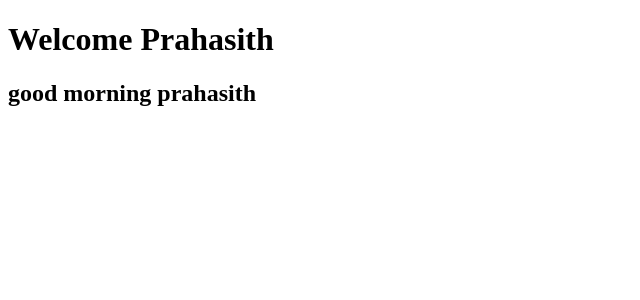
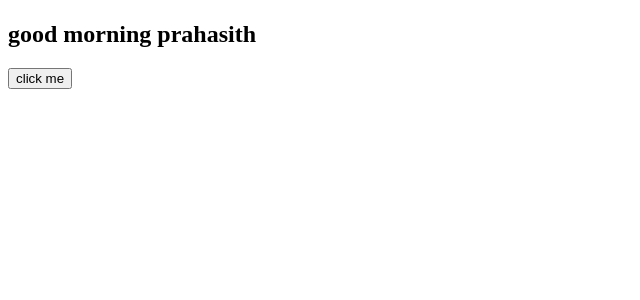
Before and after one commit to Prahasithk93/Angular-Practice, an Angular app in the folder check/: page / in a window 1280 px wide. Shown: the top 300 px of the page, without its empty margins (0-640 px from the left). Built offline with nearby package versions, Linux system fonts and the light colour scheme.

Commit message:
component interaction child to parent

```diff
--- a/check/src/app/angular/angular.component.ts
+++ b/check/src/app/angular/angular.component.ts
@@ -1,18 +1,26 @@
-import { Component, OnInit, Input } from '@angular/core';
+import { Component, OnInit, Input, Output, EventEmitter } from '@angular/core';
 
 @Component({
   selector: 'app-angular',
   template: `
     <h2>{{"good morning "+name}}</h2>
+    <button (click)="fireEvent()">click me</button>
   `,
   styleUrls: ['./angular.component.css']
 })
 export class AngularComponent implements OnInit {
 
   @Input('parentData') public name: any;
+  @Output() public childEvent=new EventEmitter();
   constructor() { }
 
   ngOnInit(): void {
   }
+  fireEvent(){
+    this.childEvent.emit('Hey prahasith');
+  }
 
 }
+function output() {
+  throw new Error('Function not implemented.');
+}
--- a/check/src/app/app.component.html
+++ b/check/src/app/app.component.html
@@ -1,4 +1,4 @@
-<h1>Welcome Prahasith</h1>
-<app-angular [parentData]="name"></app-angular>
+<h1>{{message}}</h1>
+<app-angular (childEvent)="message=$event" [parentData]="name"></app-angular>
 <!-- <app-test1></app-test1> -->
 <!-- <app-angular></app-angular> -->
--- a/check/src/app/app.component.ts
+++ b/check/src/app/app.component.ts
@@ -10,6 +10,7 @@ import { reduce } from 'rxjs';
 export class AppComponent {
   public name="prahasith";
   title = 'project';
+  public message="";
   constructor() { }
 
   ngOnInit(): void {
```
